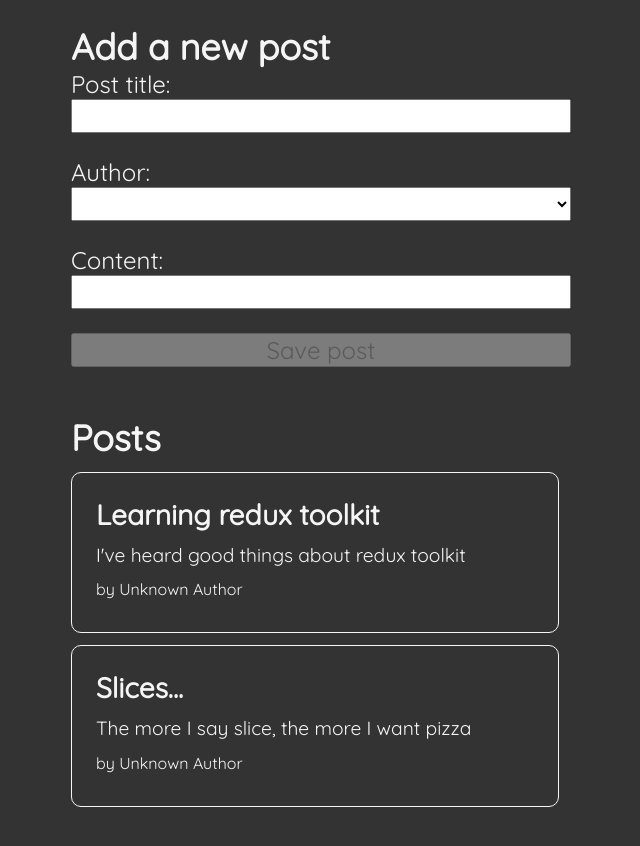
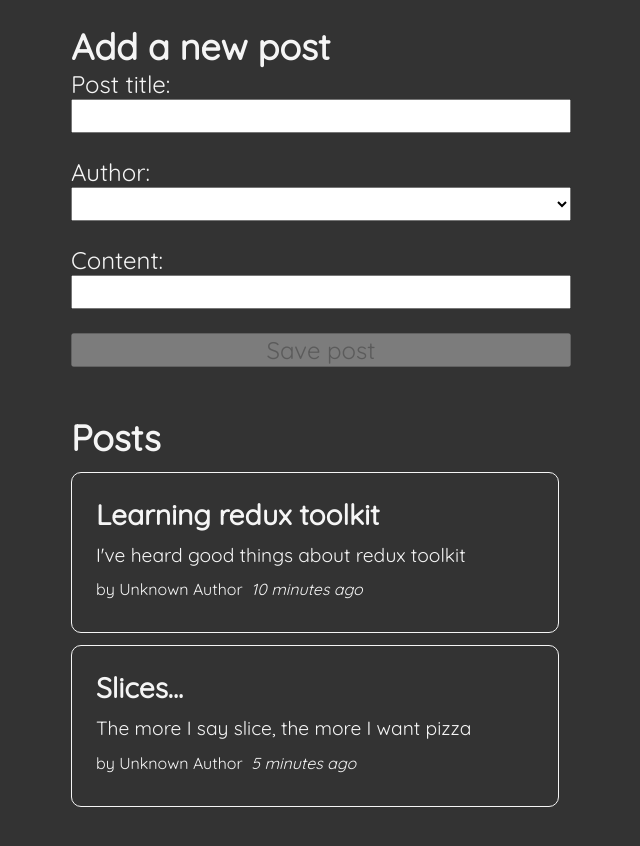
Before and after one commit to nemanjajovic/react-blog, a React (Create React App) app: page / in a window 1280 px wide. Shown: the top 846 px of the page, without its empty margins (319-959 px from the left). Built offline with nearby package versions, Linux system fonts and the light colour scheme; the HTML template or start-up script is replaced by a standard one.

Commit message:
Added date and time functionality

```diff
--- a/package.json
+++ b/package.json
@@ -4,6 +4,7 @@
   "private": true,
   "dependencies": {
     "@reduxjs/toolkit": "^1.8.3",
+    "date-fns": "^2.28.0",
     "react": "^18.2.0",
     "react-dom": "^18.2.0",
     "react-redux": "^8.0.2",
--- a/src/features/posts/PostsList.js
+++ b/src/features/posts/PostsList.js
@@ -3,6 +3,7 @@
 import { selectAllPosts } from "./postsSlice";
 
 import PostAuthor from "./PostAuthor";
+import TimeAgo from "./TimeAgo";
 
 const PostsList = () => {
   const posts = useSelector(selectAllPosts);
@@ -13,6 +14,7 @@
       <p>{post.content.substring(0, 100)}</p>
       <p className="postCredit">
         <PostAuthor userId={post.userId} />
+        <TimeAgo timestamp={post.date} />
       </p>
     </article>
   ));
--- /dev/null
+++ b/src/features/posts/TimeAgo.js
@@ -0,0 +1,18 @@
+import { parseISO, formatDistanceToNow } from "date-fns";
+
+const TimeAgo = ({ timestamp }) => {
+  let timeAgo = "";
+  if (timestamp) {
+    const date = parseISO(timestamp);
+    const timePeriod = formatDistanceToNow(date);
+    timeAgo = `${timePeriod} ago`;
+  }
+
+  return (
+    <span title={timestamp}>
+      &nbsp; <i>{timeAgo}</i>
+    </span>
+  );
+};
+
+export default TimeAgo;
--- a/src/features/posts/postsSlice.js
+++ b/src/features/posts/postsSlice.js
@@ -1,15 +1,19 @@
 import { createSlice, nanoid } from "@reduxjs/toolkit";
+
+import { sub } from "date-fns";
 
 const initialState = [
   {
     id: "1",
     title: "Learning redux toolkit",
     content: "I've heard good things about redux toolkit",
+    date: sub(new Date(), { minutes: 10 }).toISOString(),
   },
   {
     id: "2",
     title: "Slices...",
     content: "The more I say slice, the more I want pizza",
+    date: sub(new Date(), { minutes: 5 }).toISOString(),
   },
 ];
 
@@ -27,6 +31,7 @@
             id: nanoid(),
             title,
             content,
+            date: new Date().toISOString(),
             userId,
           },
         };
```
Also changed, not shown: 1 other file (tests, documents, lock files or other folders).
